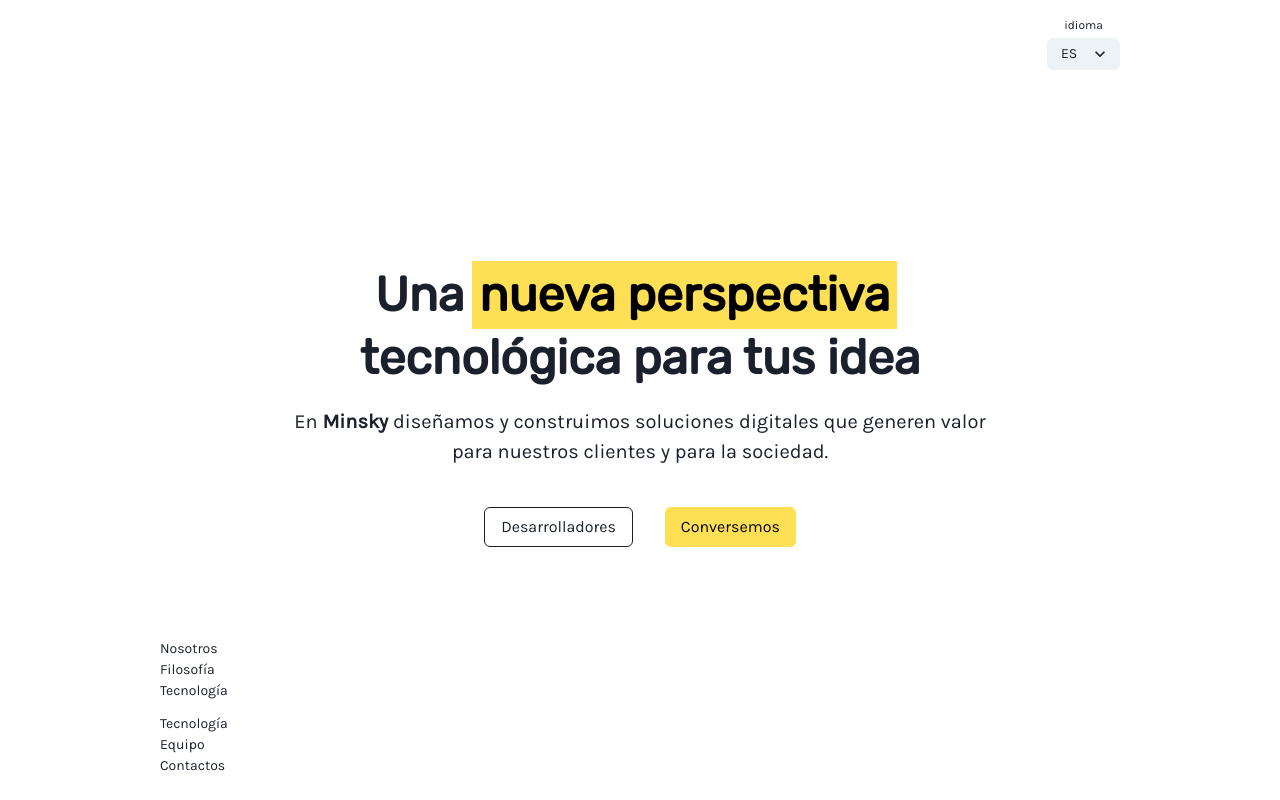
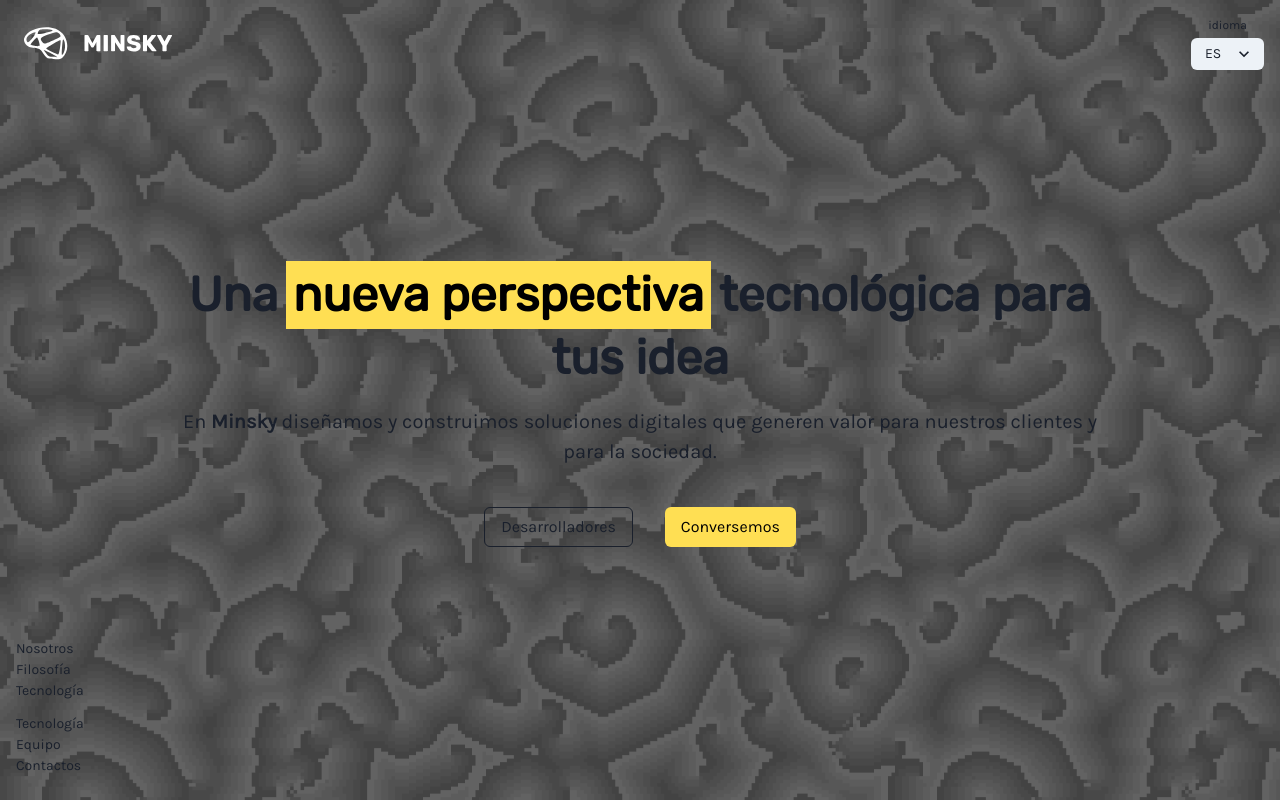
Before and after one commit to minskylab/minsky-platform, a Next.js app: page / in a window 1280 px wide. Built offline with nearby package versions, Linux system fonts and the light colour scheme; a web font is replaced by a local one; what urql would draw is missing.

Commit message:
feat: layout, module and bg

```diff
--- a/src/components/ui/Highlight/index.tsx
+++ b/src/components/ui/Highlight/index.tsx
@@ -1,5 +1,4 @@
 import { Box } from "@chakra-ui/react";
-import { css } from "@emotion/css";
 
 type HighlightProps = {
   text: string;
@@ -15,9 +14,7 @@
       color={color}
       m="0 0.5rem"
       p="5px 7px"
-      className={css`
-        display: inline-flex;
-      `}
+      display="inline-flex"
     >
       {text}
     </Box>
--- a/src/components/Content/index.tsx
+++ b/src/modules/Content/index.tsx
@@ -1,5 +1,5 @@
 import { Box, Heading, Text, Flex, Button, Link } from "@chakra-ui/react";
-import { Highlight } from "../ui/Highlight/index";
+import { Highlight } from "../../components/ui/Highlight/index";
 
 const Content = () => {
   return (
--- a/src/modules/home/HomePageContent.tsx
+++ b/src/modules/home/HomePageContent.tsx
@@ -1,6 +1,6 @@
 import { Box, Container, Flex } from "@chakra-ui/react";
 import { Header } from "components/Header";
-import { Content } from "components/Content";
+import { Content } from "modules/Content";
 import { Menu } from "components/Menu";
 
 const HomePageContent = () => {
@@ -9,9 +9,11 @@
     ["Tecnología", "Equipo", "Contactos"],
   ];
 
+  let bgImg = "images/backgrounds/ac_1.png";
+
   return (
-    <Container maxW="container.lg" h="100vh">
-      <Box padding="4" w="100%" h="100vh">
+    <Box bgImage={bgImg} bgColor="rgba(0,0,0,0.7)" bgBlendMode="screen">
+      <Container maxW="container.xl" h="100vh" bg="transparent" padding="4">
         <Header />
         <Flex
           align="center"
@@ -22,8 +24,8 @@
           <Content />
         </Flex>
         <Menu options={menu} />
-      </Box>
-    </Container>
+      </Container>
+    </Box>
   );
 };
 
--- a/tsconfig.json
+++ b/tsconfig.json
@@ -16,6 +16,6 @@
     "baseUrl": "src"
 
   },
-  "include": ["next-env.d.ts", "**/*.ts", "**/*.tsx", "src/components/ui/LangSelect/index.tsx", "src/components/Content/index.tsx"],
+  "include": ["next-env.d.ts", "**/*.ts", "**/*.tsx", "src/components/ui/LangSelect/index.tsx", "src/modules/Content/index.tsx"],
   "exclude": ["node_modules"]
 }
```
Also changed, not shown: public/images/backgrounds/ac_1.png (added).
